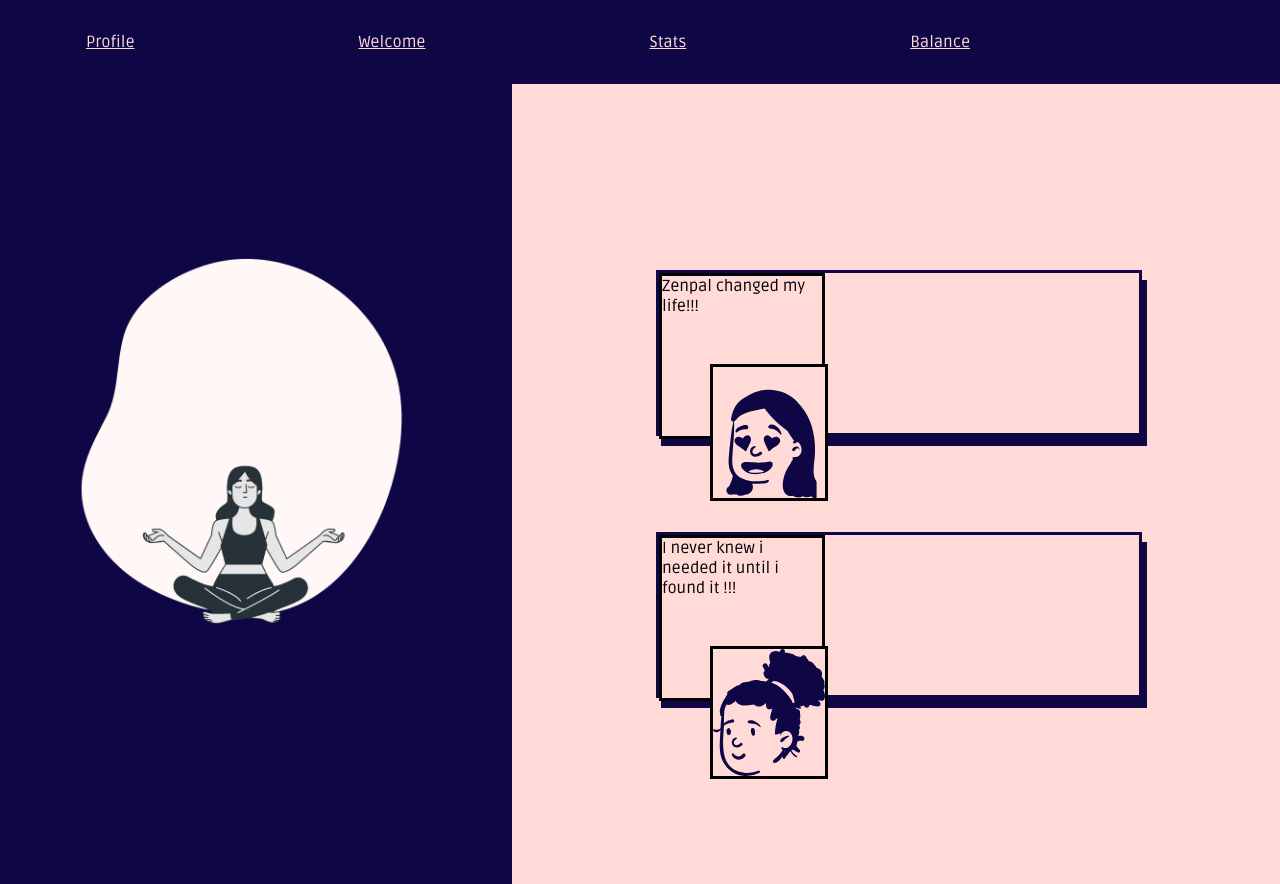
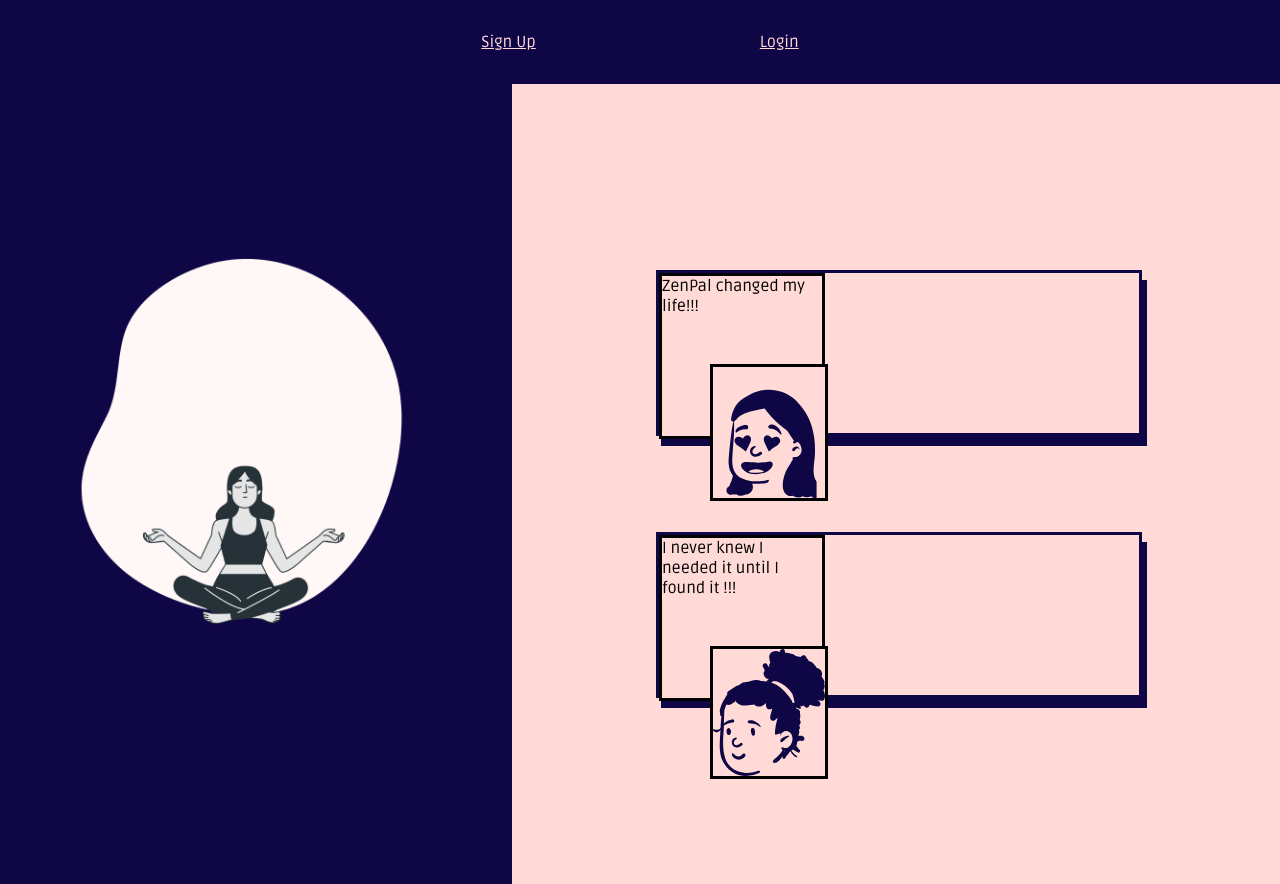
Before and after one commit to fac20/INCK-Front-End, a React (Create React App) app: page / in a window 1280 px wide. Built offline with nearby package versions, Linux system fonts and the light colour scheme.

Commit message:
INCK-5 Create Nav component to login and signup as well as paths
Co-authored-by: Jennifer B <jennifer.sesaybarnes@gmail.com>

```diff
--- a/src/App.js
+++ b/src/App.js
@@ -1,15 +1,26 @@
 import React from "react";
 import "./App.css";
-import { BrowserRouter, Switch, Route, Link } from "react-router-dom";
-import { NavBar } from "./components/nav.js";
+import { BrowserRouter, Switch, Route, Link, Redirect } from "react-router-dom";
+import { NavBar, LogNav } from "./components/nav.js";
 import { Balance } from "./components/balance";
 import { Home } from "./components/home";
 import { Stats } from "./components/stats";
 
 function App() {
+
+  // set state of logged in as false initially
+  const [loggedIn, setLoggedIn] = React.useState(false);
+
+  //check local storage for jwt, if true, pass true to logged in
+  //reusable func
+  const loggedInChecker = () =>{
+    return localStorage.getItem('key') ? true : false;
+  }
+
+
   return (
     <BrowserRouter>
-      <NavBar />
+      {loggedIn ? <NavBar />:<LogNav />}
       {/* how to make Nav appear for all except Home? */}
       <main>
         <Switch>
@@ -18,19 +29,28 @@
             {/* home, not logged in */}
           </Route>
           <Route path="/profile">
-            <h1>Profile</h1> cool!
+            {!loggedInChecker() ? <Redirect to="/" />:<h1>Profile</h1>}
           </Route>
           <Route path="/welcome">
+          {!loggedInChecker() ? <Redirect to="/" />:<h1>Profile</h1>}
             {/* not sure about this path,  */}
             <h1>Welcome</h1>
           </Route>
           <Route path="/stats">
+          {!loggedInChecker() ? <Redirect to="/" />:<h1>Stats</h1>}
             {/* potentially could be integrated */}
             <Stats work="29" play="50" />
           </Route>
           <Route path="/balance">
+          {!loggedInChecker() ? <Redirect to="/" />:<h1>Balance2</h1>}
             <h1>Balance</h1>
             <Balance />
+          </Route>
+          <Route path="/signup">
+
+          </Route>
+          <Route path="/login">
+
           </Route>
           <Route>
             <h1>Oops! Page not found.</h1>
--- a/src/components/home.js
+++ b/src/components/home.js
@@ -20,13 +20,13 @@
         <div className="test">
           <Testimonial>
             <Testimony>
-              Zenpal changed my life!!!
+              ZenPal changed my life!!!
               <Img name={head1} class={"head1"} />
             </Testimony>
           </Testimonial>
           <Testimonial>
             <Testimony>
-              I never knew i needed it until i found it !!!
+              I never knew I needed it until I found it !!!
               <Img name={head2} class={"head2"} />
             </Testimony>
           </Testimonial>
--- a/src/components/nav.js
+++ b/src/components/nav.js
@@ -23,3 +23,19 @@
     </nav>
   );
 }
+
+export function LogNav () {
+
+  return (
+    <nav>
+      <ul className="navlist">
+        <li>
+          <Link to="/signup">Sign Up</Link>
+        </li>
+        <li>
+          <Link to="/login">Login</Link>
+        </li>
+      </ul>
+    </nav>
+  )
+}
```
